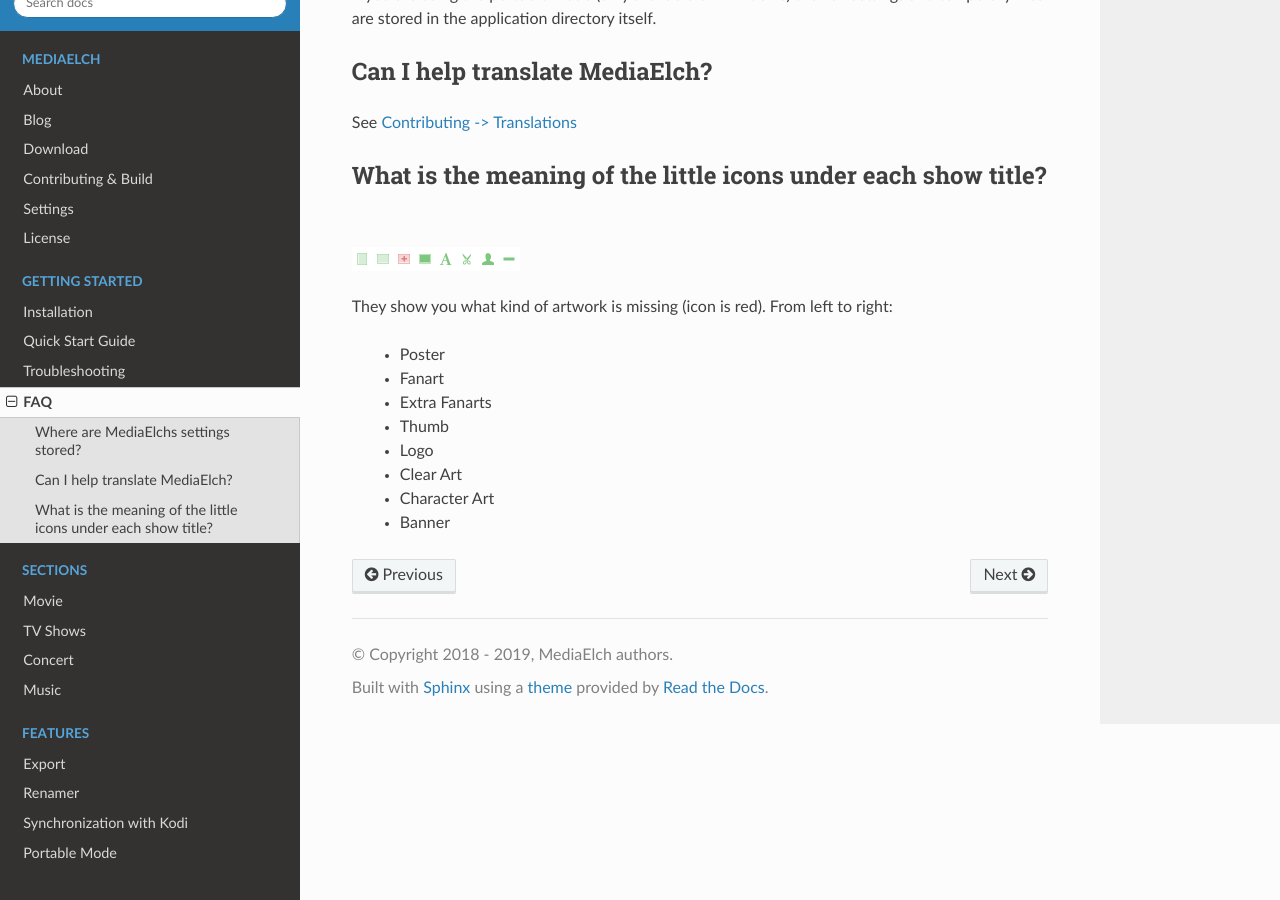
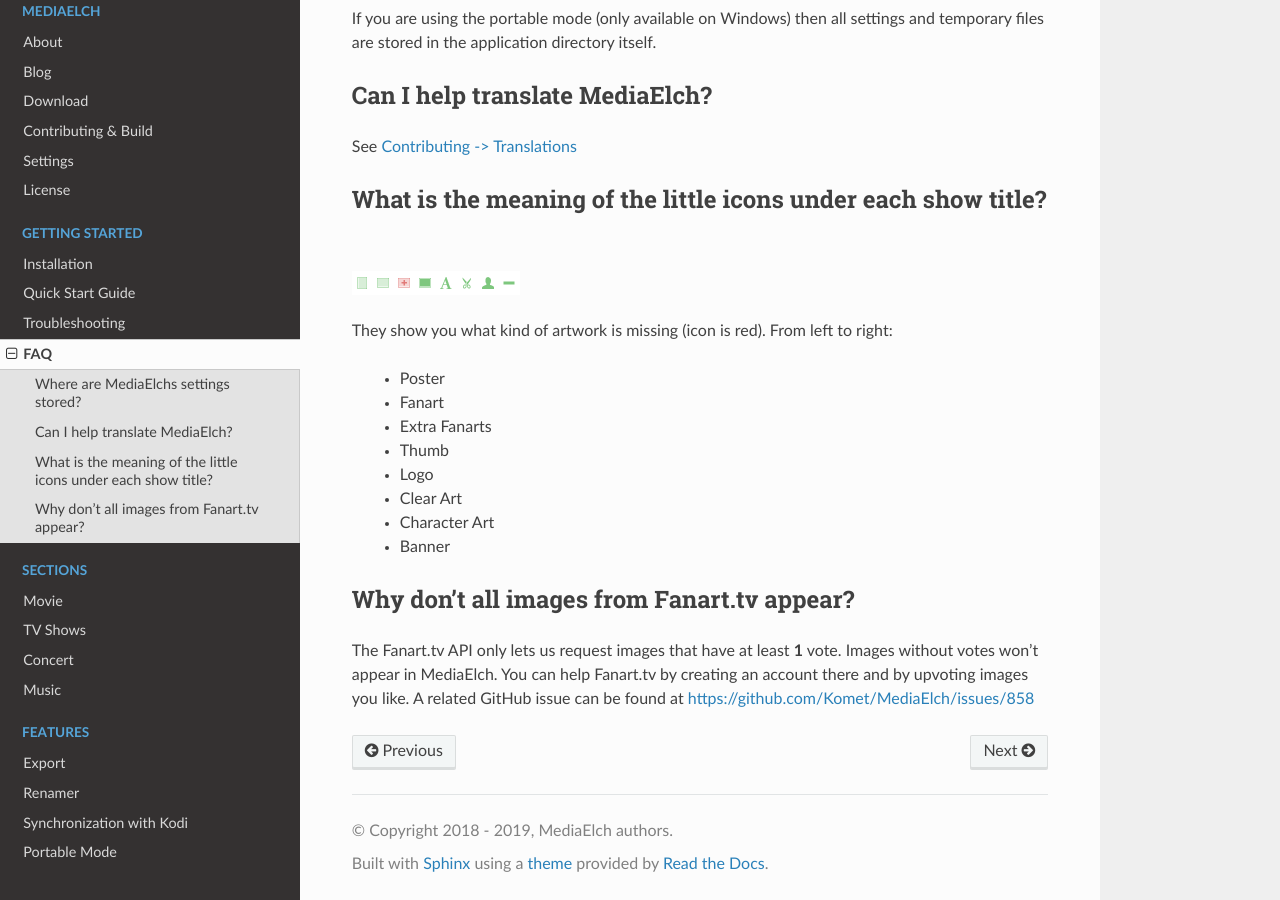
Before and after one commit to mediaelch/mediaelch-doc, a Sphinx documentation site: the page built from docs/source/faq.rst, in a window 1280 px wide and 900 px high, scrolled down 647 px. Built offline with Sphinx 7.4.7 and the Read the Docs theme 2.0.0, drawn with Linux system fonts in a browser that asks for light colours; pages that are not in the unit, such as notebooks, are missing from menus; some of the changed text lies outside the part shown.

Commit message:
[FAQ] Add entry about Fanart.tv images

```diff
--- a/docs/source/faq.rst
+++ b/docs/source/faq.rst
@@ -48,3 +48,12 @@
  * Clear Art
  * Character Art
  * Banner
+
+
+Why don't all images from Fanart.tv appear?
+===========================================
+
+The Fanart.tv API only lets us request images that have at least **1** vote.
+Images without votes won't appear in MediaElch. You can help Fanart.tv by
+creating an account there and by upvoting images you like. A related GitHub
+issue can be found at https://github.com/Komet/MediaElch/issues/858
```
